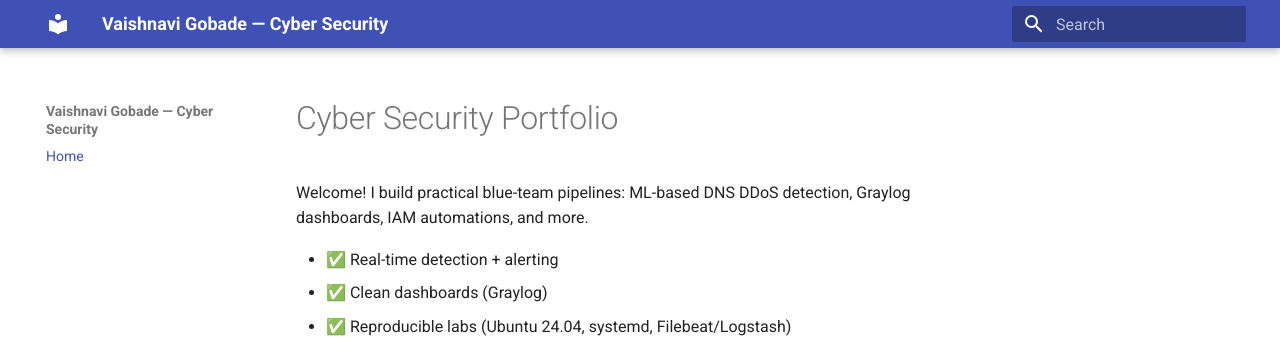
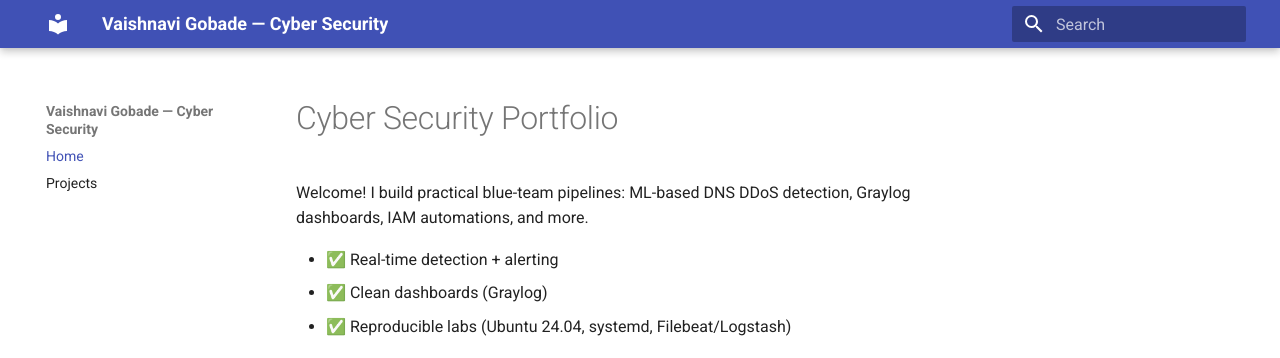
Before and after one commit to GoVaish/Cyber-Portfolio, an MkDocs documentation site: the page built from docs/index.md, in a window 1280 px wide. Shown: the top 358 px of the page. Built offline with MkDocs 1.6.1 and Material for MkDocs 9.7.7, drawn with Linux system fonts in a browser that asks for light colours.

Commit message:
Update mkdocs.yml

```diff
--- a/mkdocs.yml
+++ b/mkdocs.yml
@@ -5,3 +5,4 @@ plugins:
   - search
 nav:
   - Home: index.md
+  - Projects: Projects.md
```
